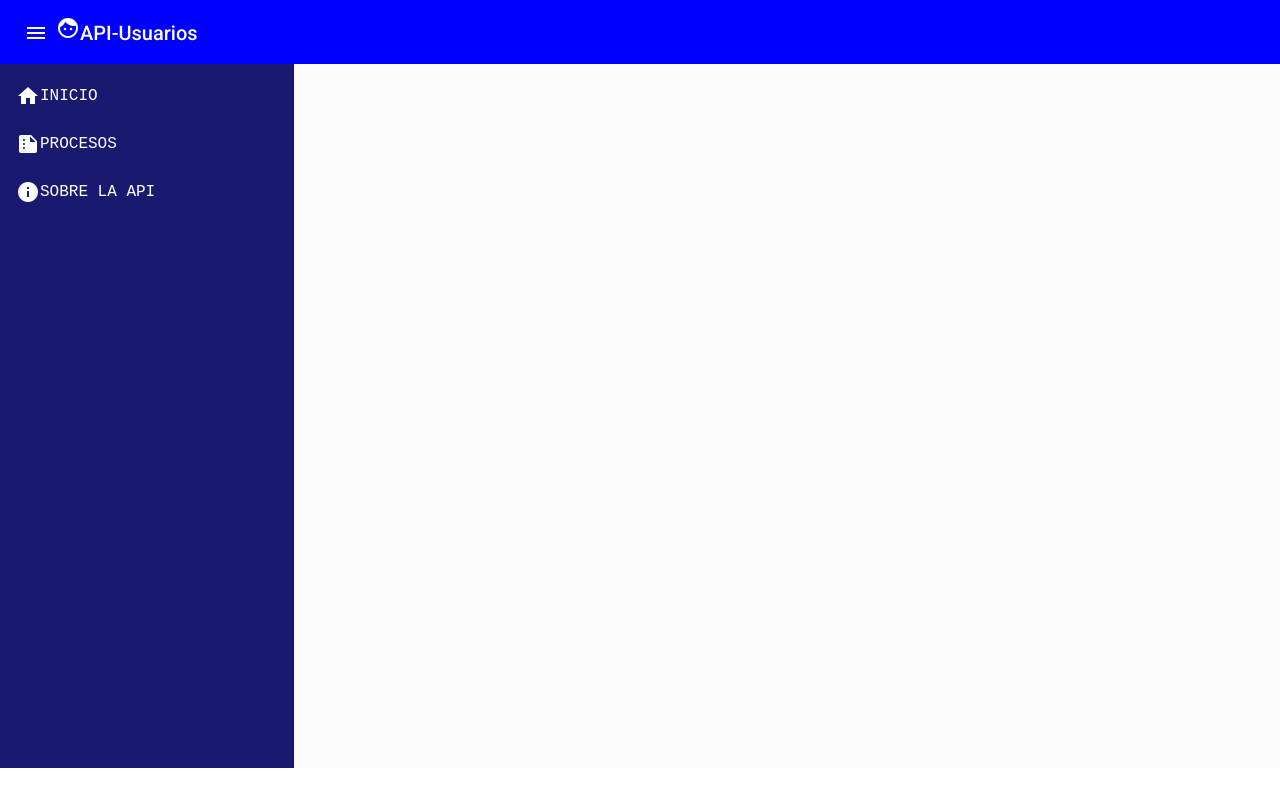
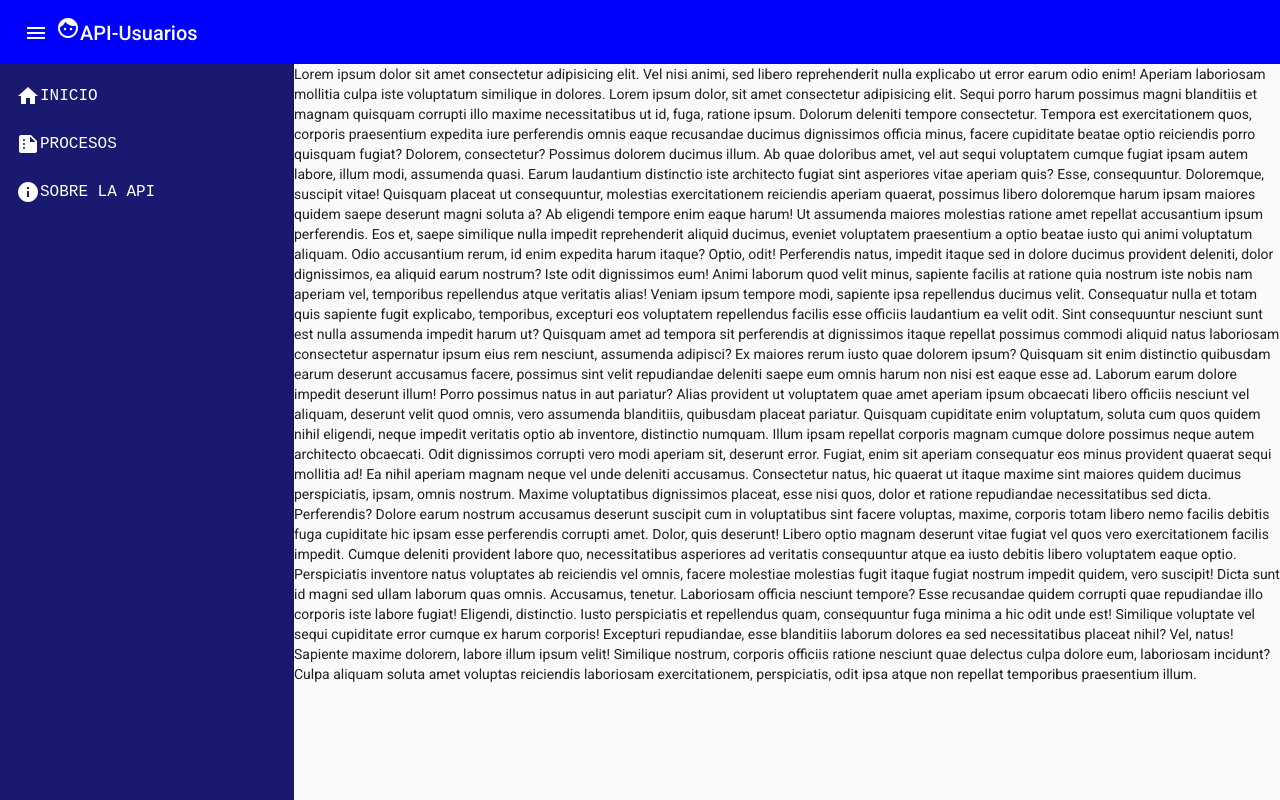
Before and after one commit to mgarrido0gb/AngularFlask, an Angular app: page / in a window 1280 px wide. Shown: the top 800 px of the page. Built offline with nearby package versions, Linux system fonts and the light colour scheme.

Commit message:
pequeño cambio

```diff
--- a/src/app/components/sidebar/sidebar.component.html
+++ b/src/app/components/sidebar/sidebar.component.html
@@ -9,6 +9,7 @@
 
 <mat-sidenav-container class="container">
     <mat-sidenav class="apertura" #sidenav opened="true" mode="side">
+
         <mat-nav-list class="lista-sidenav">
             <a class="campos-sidenav" mat-list-item><mat-icon>home</mat-icon>INICIO</a>
             <a class="campos-sidenav" mat-list-item><mat-icon>summarize</mat-icon>PROCESOS</a>
@@ -17,9 +18,31 @@
         </mat-nav-list>
     </mat-sidenav>
     <mat-sidenav-content>
-            <div style="height: 88vh;"></div>
-            <router-outlet>
-
-            </router-outlet>
+       <div class="texto">
+        Lorem ipsum dolor sit amet consectetur adipisicing elit. Vel nisi animi, sed libero reprehenderit nulla explicabo ut error earum odio enim! Aperiam laboriosam mollitia culpa iste voluptatum similique in dolores.
+        Lorem ipsum dolor, sit amet consectetur adipisicing elit. Sequi porro harum possimus magni blanditiis et magnam quisquam corrupti illo maxime necessitatibus ut id, fuga, ratione ipsum. Dolorum deleniti tempore consectetur.
+        Tempora est exercitationem quos, corporis praesentium expedita iure perferendis omnis eaque recusandae ducimus dignissimos officia minus, facere cupiditate beatae optio reiciendis porro quisquam fugiat? Dolorem, consectetur? Possimus dolorem ducimus illum.
+        Ab quae doloribus amet, vel aut sequi voluptatem cumque fugiat ipsam autem labore, illum modi, assumenda quasi. Earum laudantium distinctio iste architecto fugiat sint asperiores vitae aperiam quis? Esse, consequuntur.
+        Doloremque, suscipit vitae! Quisquam placeat ut consequuntur, molestias exercitationem reiciendis aperiam quaerat, possimus libero doloremque harum ipsam maiores quidem saepe deserunt magni soluta a? Ab eligendi tempore enim eaque harum!
+        Ut assumenda maiores molestias ratione amet repellat accusantium ipsum perferendis. Eos et, saepe similique nulla impedit reprehenderit aliquid ducimus, eveniet voluptatem praesentium a optio beatae iusto qui animi voluptatum aliquam.
+        Odio accusantium rerum, id enim expedita harum itaque? Optio, odit! Perferendis natus, impedit itaque sed in dolore ducimus provident deleniti, dolor dignissimos, ea aliquid earum nostrum? Iste odit dignissimos eum!
+        Animi laborum quod velit minus, sapiente facilis at ratione quia nostrum iste nobis nam aperiam vel, temporibus repellendus atque veritatis alias! Veniam ipsum tempore modi, sapiente ipsa repellendus ducimus velit.
+        Consequatur nulla et totam quis sapiente fugit explicabo, temporibus, excepturi eos voluptatem repellendus facilis esse officiis laudantium ea velit odit. Sint consequuntur nesciunt sunt est nulla assumenda impedit harum ut?
+        Quisquam amet ad tempora sit perferendis at dignissimos itaque repellat possimus commodi aliquid natus laboriosam consectetur aspernatur ipsum eius rem nesciunt, assumenda adipisci? Ex maiores rerum iusto quae dolorem ipsum?
+        Quisquam sit enim distinctio quibusdam earum deserunt accusamus facere, possimus sint velit repudiandae deleniti saepe eum omnis harum non nisi est eaque esse ad. Laborum earum dolore impedit deserunt illum!
+        Porro possimus natus in aut pariatur? Alias provident ut voluptatem quae amet aperiam ipsum obcaecati libero officiis nesciunt vel aliquam, deserunt velit quod omnis, vero assumenda blanditiis, quibusdam placeat pariatur.
+        Quisquam cupiditate enim voluptatum, soluta cum quos quidem nihil eligendi, neque impedit veritatis optio ab inventore, distinctio numquam. Illum ipsam repellat corporis magnam cumque dolore possimus neque autem architecto obcaecati.
+        Odit dignissimos corrupti vero modi aperiam sit, deserunt error. Fugiat, enim sit aperiam consequatur eos minus provident quaerat sequi mollitia ad! Ea nihil aperiam magnam neque vel unde deleniti accusamus.
+        Consectetur natus, hic quaerat ut itaque maxime sint maiores quidem ducimus perspiciatis, ipsam, omnis nostrum. Maxime voluptatibus dignissimos placeat, esse nisi quos, dolor et ratione repudiandae necessitatibus sed dicta. Perferendis?
+        Dolore earum nostrum accusamus deserunt suscipit cum in voluptatibus sint facere voluptas, maxime, corporis totam libero nemo facilis debitis fuga cupiditate hic ipsam esse perferendis corrupti amet. Dolor, quis deserunt!
+        Libero optio magnam deserunt vitae fugiat vel quos vero exercitationem facilis impedit. Cumque deleniti provident labore quo, necessitatibus asperiores ad veritatis consequuntur atque ea iusto debitis libero voluptatem eaque optio.
+        Perspiciatis inventore natus voluptates ab reiciendis vel omnis, facere molestiae molestias fugit itaque fugiat nostrum impedit quidem, vero suscipit! Dicta sunt id magni sed ullam laborum quas omnis. Accusamus, tenetur.
+        Laboriosam officia nesciunt tempore? Esse recusandae quidem corrupti quae repudiandae illo corporis iste labore fugiat! Eligendi, distinctio. Iusto perspiciatis et repellendus quam, consequuntur fuga minima a hic odit unde est!
+        Similique voluptate vel sequi cupiditate error cumque ex harum corporis! Excepturi repudiandae, esse blanditiis laborum dolores ea sed necessitatibus placeat nihil? Vel, natus! Sapiente maxime dolorem, labore illum ipsum velit!
+        Similique nostrum, corporis officiis ratione nesciunt quae delectus culpa dolore eum, laboriosam incidunt? Culpa aliquam soluta amet voluptas reiciendis laboriosam exercitationem, perspiciatis, odit ipsa atque non repellat temporibus praesentium illum.
+       </div>
+        <div style="height: 88vh;"></div>
+        <router-outlet>
+        </router-outlet>
     </mat-sidenav-content>
 </mat-sidenav-container>
```
